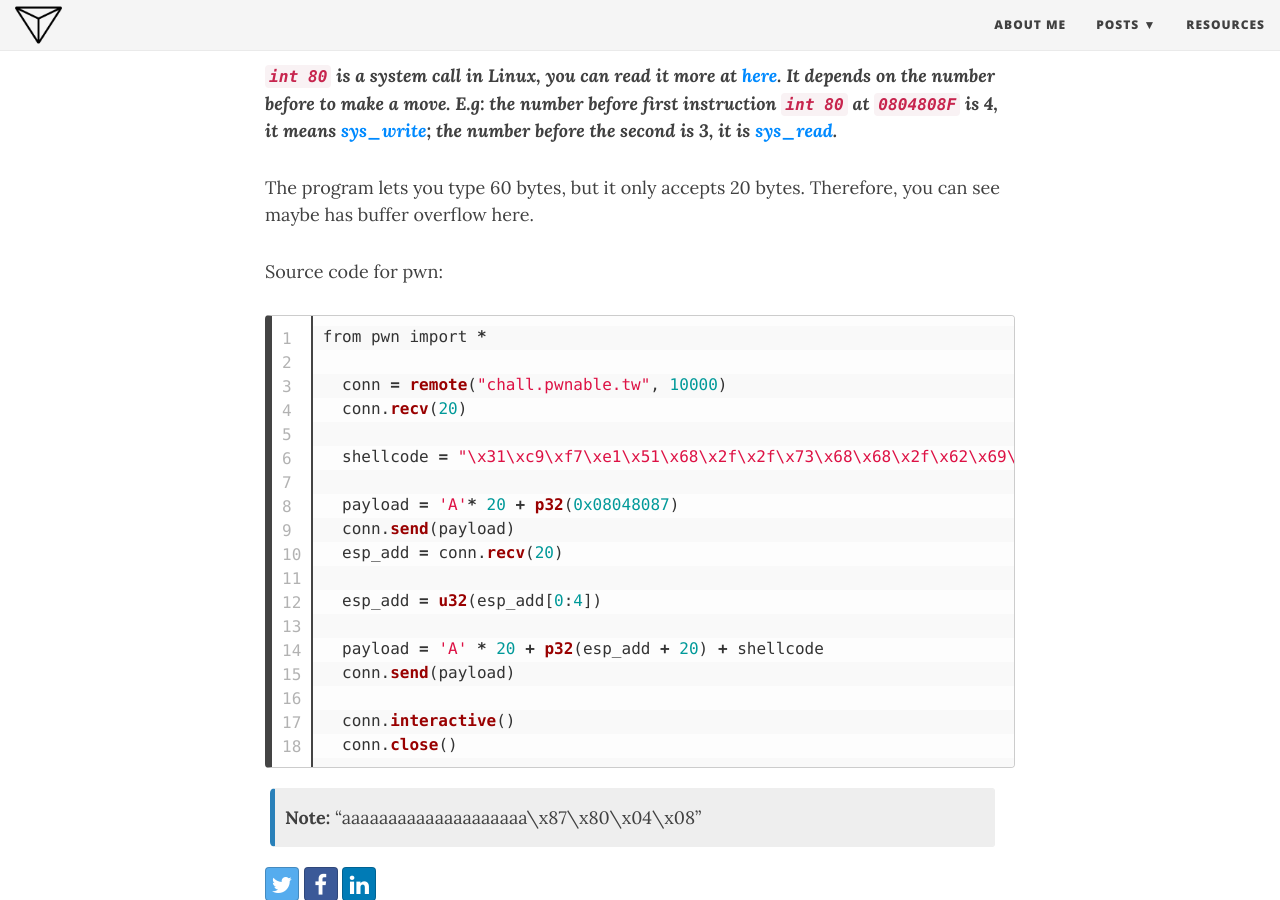
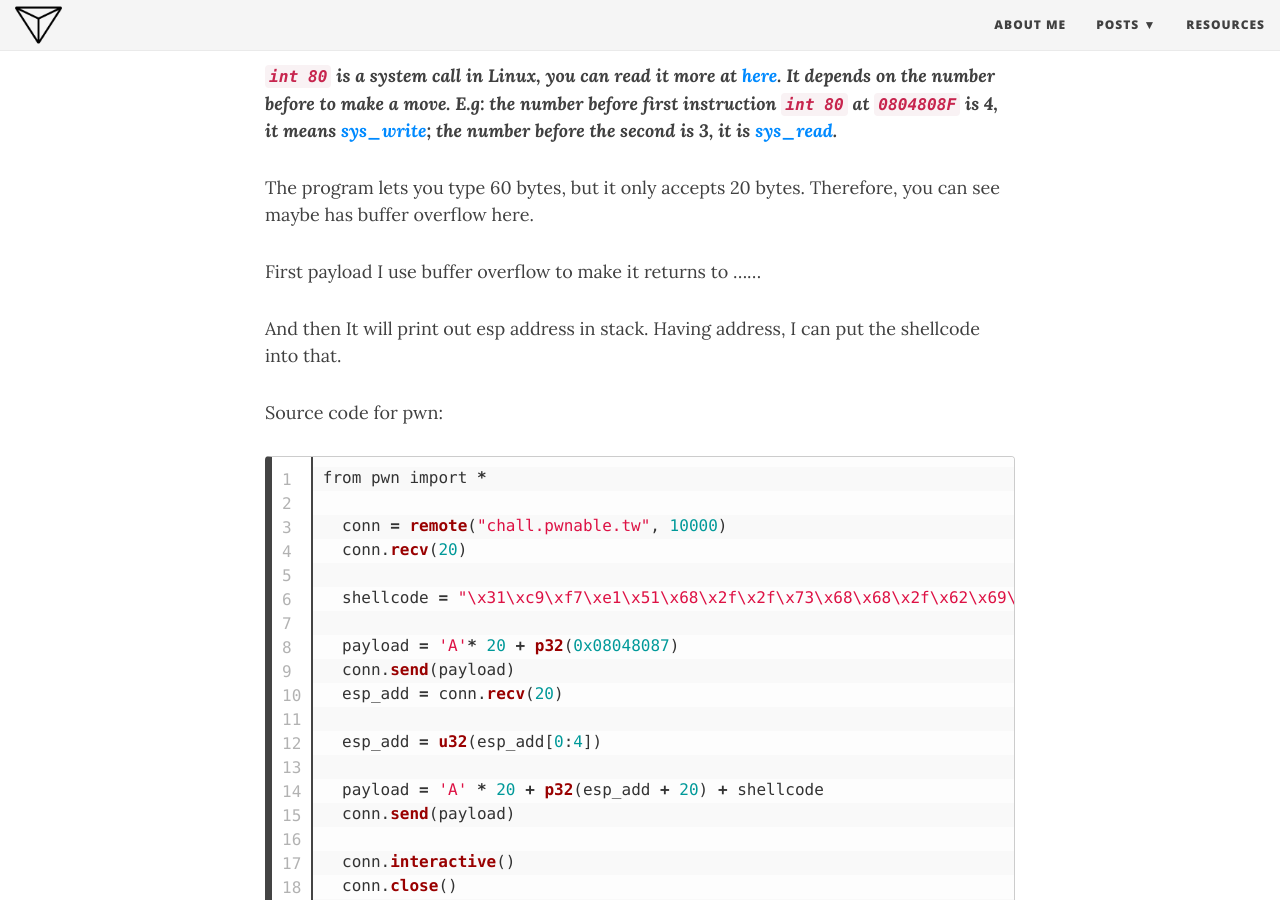
Before and after one commit to Delt-A/delt-a.github.io, a Jekyll site: the page built from _posts/2019-04-08-pwnable-tw-start.md, in a window 1280 px wide and 900 px high, scrolled down 974 px. Built offline with Jekyll 4.4.1, drawn with Linux system fonts in a browser that asks for light colours; nearby versions of some CDN libraries.

Commit message:
Update 2019-04-08-pwnable-tw-start.md

```diff
--- a/_posts/2019-04-08-pwnable-tw-start.md
+++ b/_posts/2019-04-08-pwnable-tw-start.md
@@ -19,6 +19,9 @@ It depends on the number before to make a move. E.g: the number before first ins
 
 The program lets you type 60 bytes, but it only accepts 20 bytes. Therefore, you can see maybe has buffer overflow here.
 
+First payload I use buffer overflow to make it returns to ......
+
+And then It will print out esp address in stack. Having address, I can put the shellcode into that.
 
 Source code for pwn:
 {% highlight python linenos %}
```
